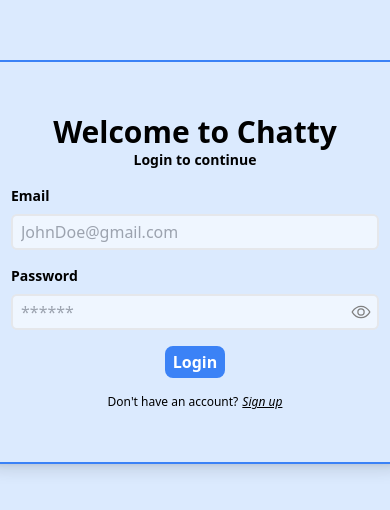
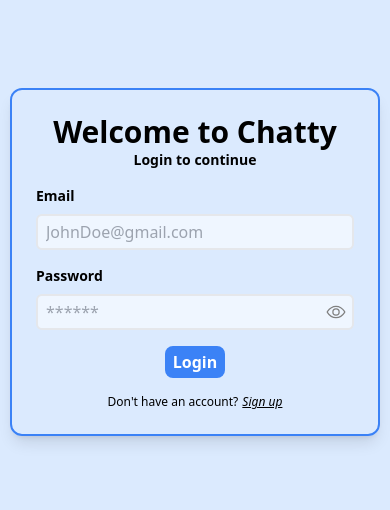
Before and after one commit to Nithinreddy1019/chatty, a React (Vite) app in the folder client/: page /login in a window 390 px wide. Shown: the part 160-670 px from the top of the page. Built offline with nearby package versions, Linux system fonts and the light colour scheme.

Commit message:
ui: responsive

```diff
--- a/client/src/components/LoginForm.tsx
+++ b/client/src/components/LoginForm.tsx
@@ -16,14 +16,16 @@ export const Loginform = () => {
             <div className="flex items-center
             p-2 rounded-xl shadow-lg border-2 border-blue-500">
 
-                <div>
+                <div
+                    className="hidden w-0 md:w-fit md:block"
+                >
                     <img src={authsvg} className="w-96 h-96"/>
                 </div>
 
                 <div
                     className="p-2
                     flex flex-col items-center
-                    min-w-[400px]"
+                    w-[350px]"
                 >
                     <Header
                         headerLabel="Welcome to Chatty"
```
